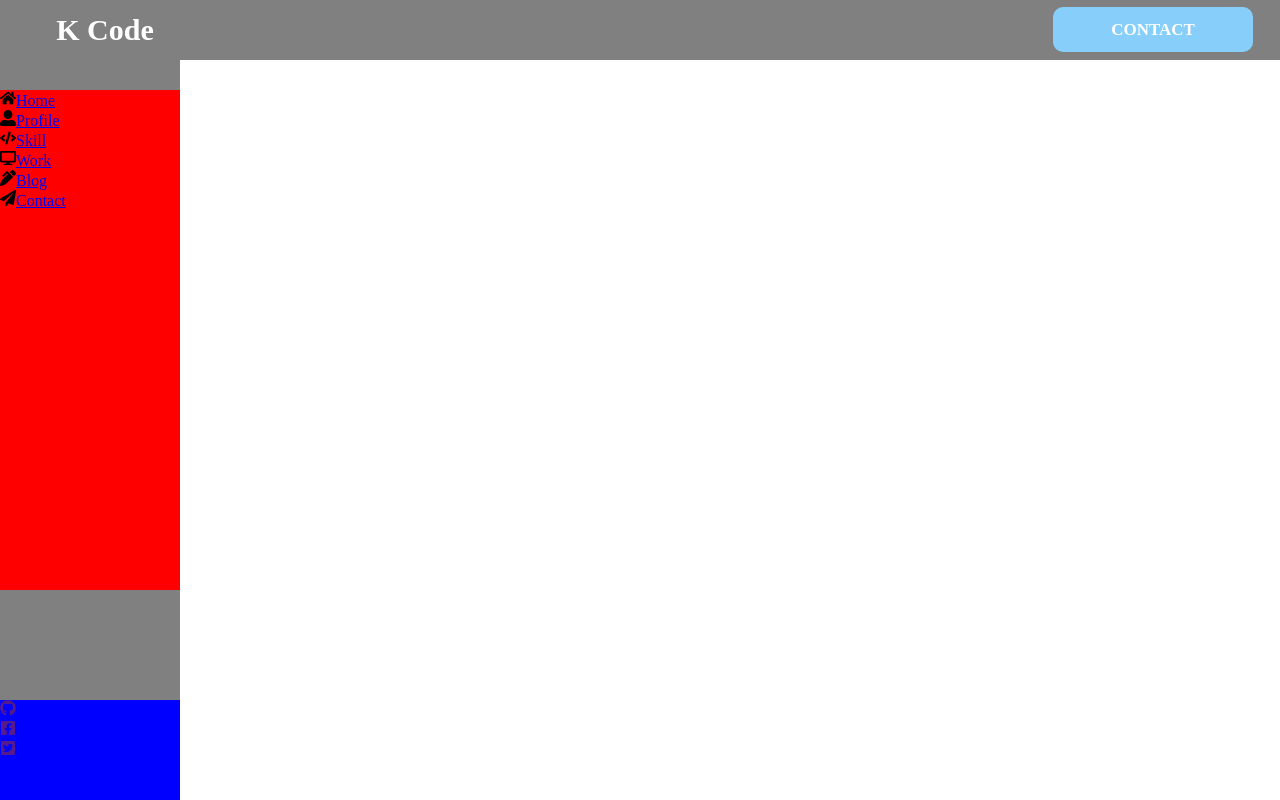
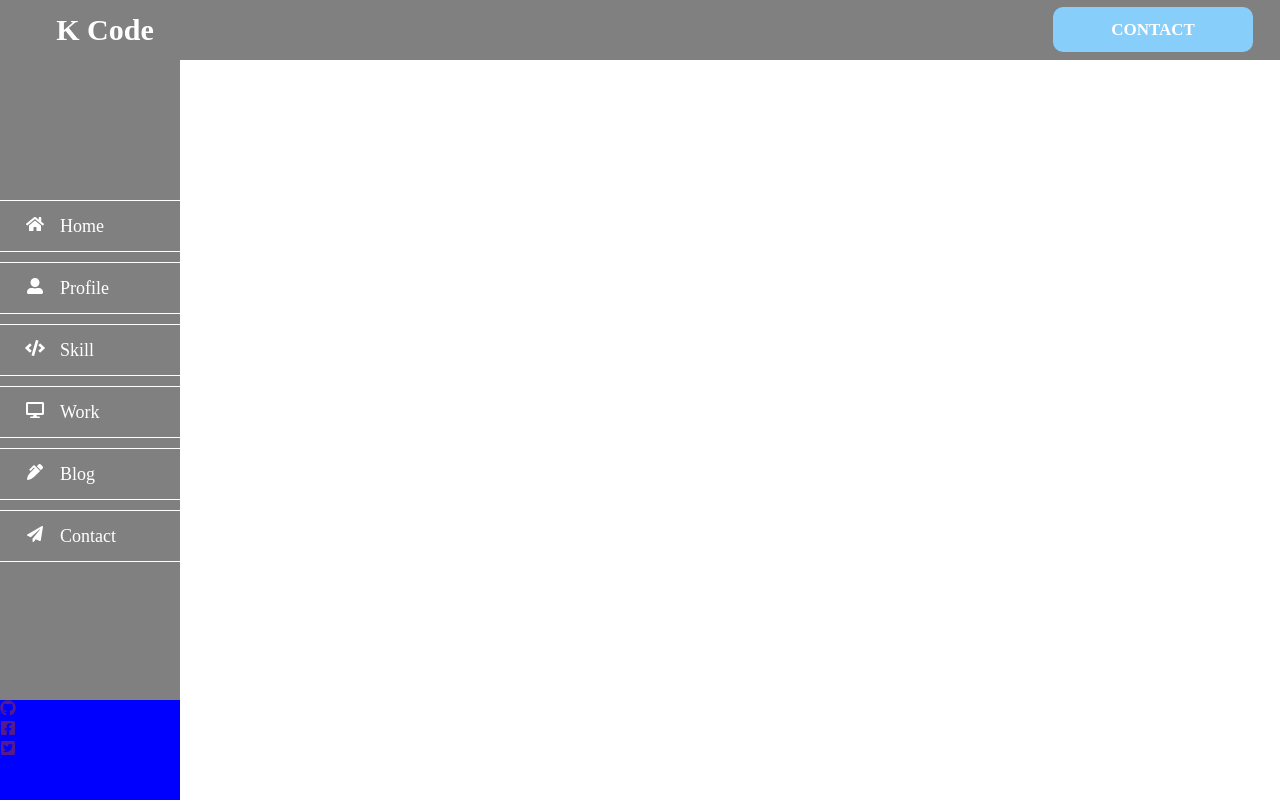
Before and after one commit to kohta9521/Portfolio_Kohta, a Next.js app: page / in a window 1280 px wide. Built offline with nearby package versions, Linux system fonts and the light colour scheme.

Commit message:
add sidebar list components styling

```diff
--- a/src/features/sidebar/List.module.css
+++ b/src/features/sidebar/List.module.css
@@ -1,6 +1,36 @@
 .list {
   width: 100%;
   height: 500px;
-  background-color: red;
-  align-items: center;
+  margin-top: 200px;
 }
+.item {
+  width: 101%;
+  height: 50px;
+  margin-bottom: 10px;
+  border-top: 1px solid white;
+  border-bottom: 1px solid white;
+  cursor: pointer;
+}
+.item:hover {
+  border: 1.5px solid white;
+}
+.icon {
+  width: 30px;
+  hegiht: 30px;
+  margin: 0 10px 0 20px;
+  color: white;
+}
+.link {
+  text-decoration: none;
+  font-size: 18px;
+  line-height: 50px;
+  color: white;
+}
+
+/* タブレット */
+@media screen and (max-width: 1280px) {
+}
+
+/* スマートフォン */
+@media screen and (max-width: 768px) {
+}
--- a/src/features/sidebar/List.tsx
+++ b/src/features/sidebar/List.tsx
@@ -24,37 +24,37 @@ const List: React.FC = () => {
       id: 1,
       text: "Home",
       link: "./",
-      icon: <FaHome />,
+      icon: <FaHome className={styles.icon} />,
     },
     {
       id: 2,
       text: "Profile",
       link: "./",
-      icon: <FaUserAlt />,
+      icon: <FaUserAlt className={styles.icon}  />,
     },
     {
       id: 3,
       text: "Skill",
       link: "./",
-      icon: <FaCode />,
+      icon: <FaCode className={styles.icon}  />,
     },
     {
       id: 4,
       text: "Work",
       link: "./",
-      icon: <FaDesktop />,
+      icon: <FaDesktop className={styles.icon}  />,
     },
     {
       id: 5,
       text: "Blog",
       link: "./",
-      icon: <FaPenAlt />,
+      icon: <FaPenAlt className={styles.icon}  />,
     },
     {
       id: 6,
       text: "Contact",
       link: "./",
-      icon: <FaPaperPlane />,
+      icon: <FaPaperPlane className={styles.icon}  />,
     },
   ]
 
@@ -64,7 +64,6 @@ const List: React.FC = () => {
         {
           listItems.map((item, i) => (
             <div className={styles.item}>
-              {/* react icons import here */}
               {item.icon}
               <a className={styles.link} key={i} href={item.link}>{item.text}</a>
             </div>
```
